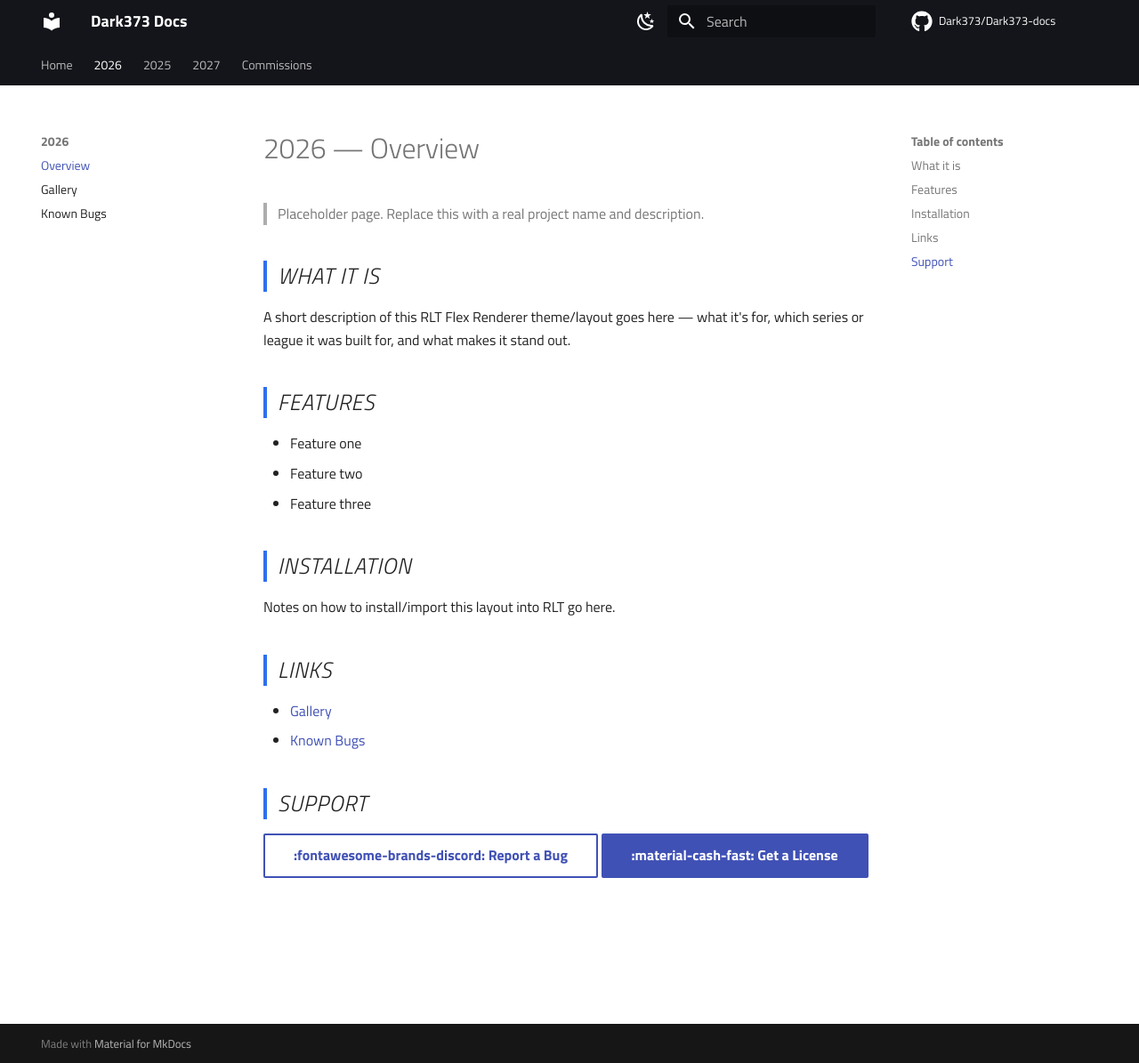
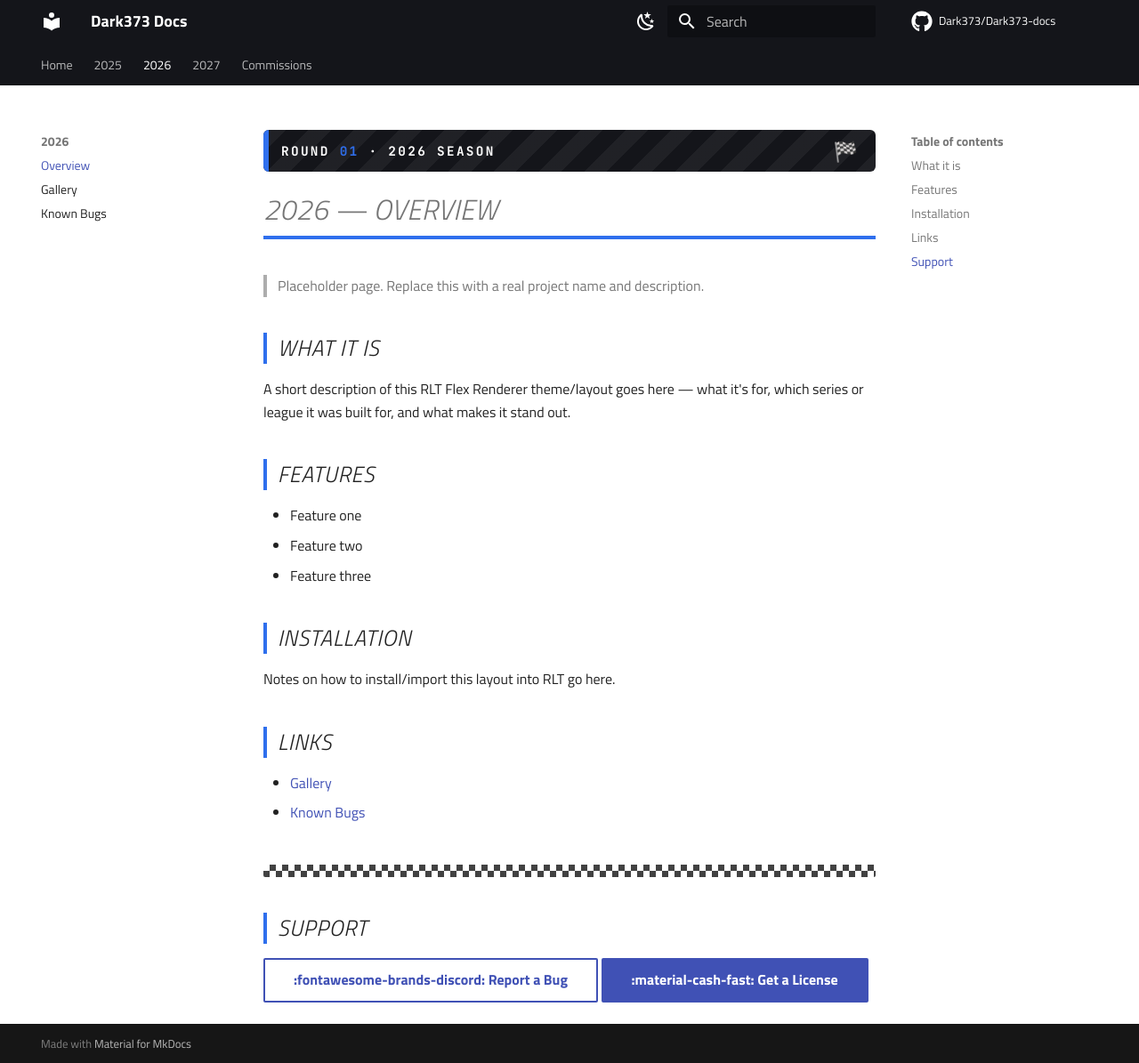
Before and after one commit to Dark373/Dark373-docs, an MkDocs documentation site: the page built from docs/project-1/index.md, in a window 1280 px wide and 1195 px high. Shown: the whole window at 89% size. Built offline with MkDocs 1.6.1 and Material for MkDocs 9.7.7, drawn with Linux system fonts in a browser that asks for light colours; comment, search, counter and statistics services are not loaded.

Commit message:
Reorder nav to 2025/2026/2027, give 2026 the full hero treatment
- Nav and homepage Projects list now read 2025, 2026, 2027, Commissions in that order.
- 2026 gets the same visual treatment as 2025: a hero banner ('Round 01 . 2026 Season'), the big italic title with an accent underline, and a checkered divider before Support. It automatically renders in blue since that page already picks up the f1-section-blue accent — no color-specific markup needed, just the same classes 2025 uses in red.

Co-Authored-By: Claude Sonnet 5 <noreply@anthropic.com>

```diff
--- a/docs/project-1/index.md
+++ b/docs/project-1/index.md
@@ -1,4 +1,9 @@
-# 2026 — Overview
+<div class="f1-hero">
+  <span class="f1-hero-kicker">Round <em>01</em> · 2026 Season</span>
+  <span class="f1-hero-flag">🏁</span>
+</div>
+
+# 2026 — Overview {: .f1-title }
 
 > Placeholder page. Replace this with a real project name and description.
 
@@ -23,6 +28,8 @@ Notes on how to install/import this layout into RLT go here.
 - [Gallery](gallery.md)
 - [Known Bugs](known-bugs.md)
 
+<div class="checker-divider"></div>
+
 ## Support {: .f1-heading }
 
 --8<-- "buttons.md"
--- a/docs/project-1/known-bugs.md
+++ b/docs/project-1/known-bugs.md
@@ -6,4 +6,6 @@
 
 Found something else? Report it below.
 
+<div class="checker-divider"></div>
+
 --8<-- "buttons.md"
--- a/mkdocs.yml
+++ b/mkdocs.yml
@@ -71,15 +71,15 @@ markdown_extensions:
 
 nav:
   - Home: index.md
-  - 2026:
-      - Overview: project-1/index.md
-      - Gallery: project-1/gallery.md
-      - Known Bugs: project-1/known-bugs.md
   - 2025:
       - Overview: f1-2025-theme/index.md
       - Installation: f1-2025-theme/installation.md
       - Theme Options: f1-2025-theme/theme-options.md
       - Gallery: f1-2025-theme/gallery.md
       - Known Bugs: f1-2025-theme/known-bugs.md
+  - 2026:
+      - Overview: project-1/index.md
+      - Gallery: project-1/gallery.md
+      - Known Bugs: project-1/known-bugs.md
   - 2027: 2027/index.md
   - Commissions: commissions/index.md
```
Also changed, not shown: docs/index.md (+1 -1 lines).
